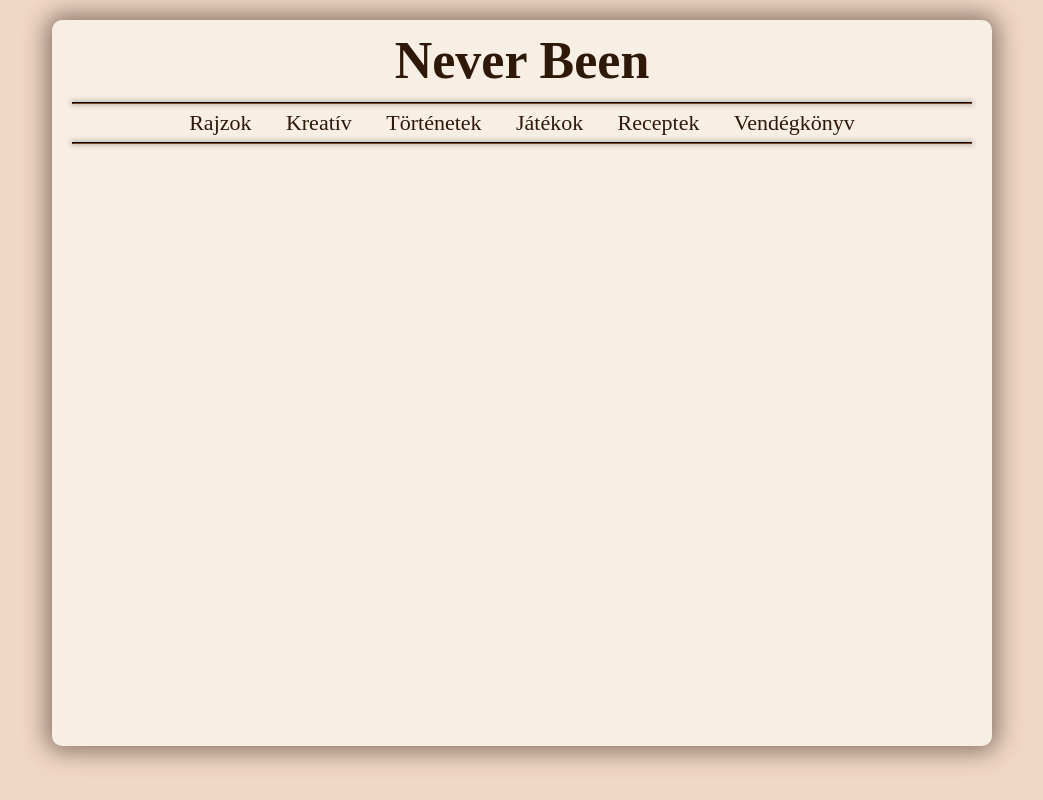
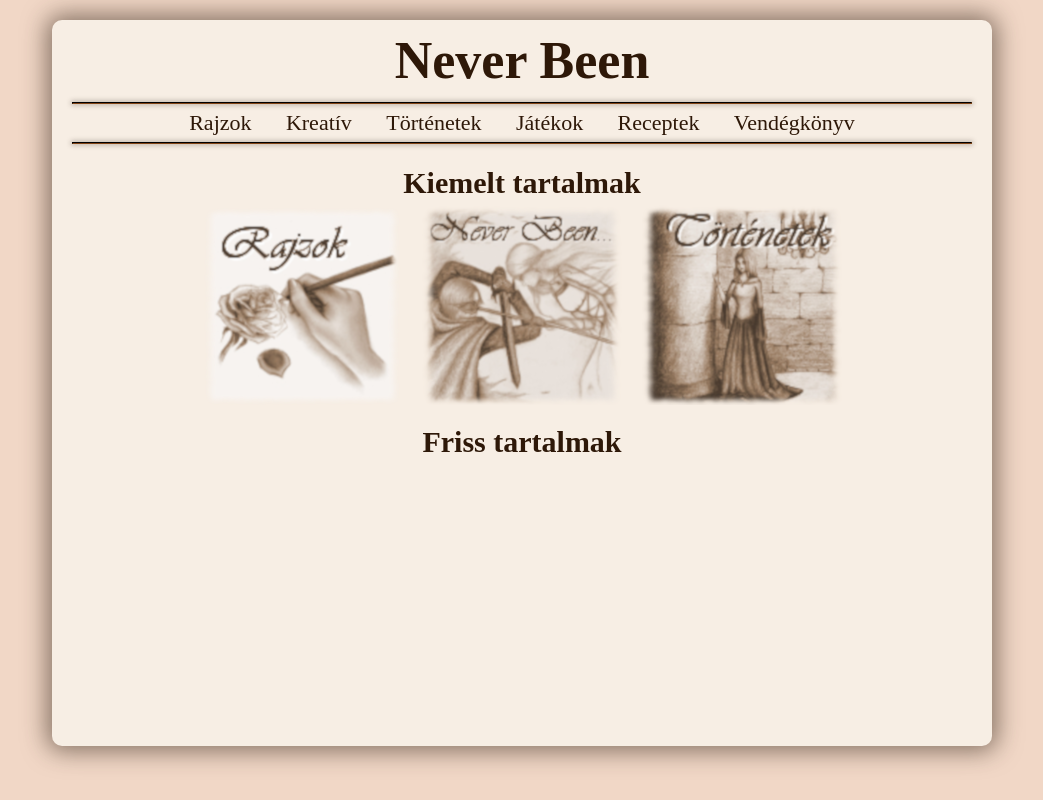
Before and after one commit to Szeba25/nbvue, a Vue app: page / in a window 1280 px wide. Shown: the whole page, without its empty margins (118-1161 px from the left). Built offline with nearby package versions, Linux system fonts and the light colour scheme.

Commit message:
Created highlights menu

```diff
--- a/src/App.vue
+++ b/src/App.vue
@@ -3,7 +3,7 @@
         <div class="logo">
             <h1 class="logo-text">Never Been</h1>
         </div>
-        <div class="menu">
+        <div>
             <hr>
             <div class="menu-content">
                 <p class="menu-point">Rajzok</p>
@@ -16,7 +16,17 @@
             <hr>
         </div>
         <div class="content">
-
+            <div class="highlights-title centered">
+                <h2>Kiemelt tartalmak</h2>
+            </div>
+            <div class="highlights">
+                <div class="highlight-item highlight-item1"></div>
+                <div class="highlight-item highlight-item2"></div>
+                <div class="highlight-item highlight-item3"></div>
+            </div>
+            <div class="updates-title centered">
+                <h2>Friss tartalmak</h2>
+            </div>
         </div>
     </div>
 </template>
@@ -31,7 +41,6 @@ export default {
 body {
     margin: auto;
     max-width: 980px;
-    /* background-color: #d3b58f; */
     background-color: #f1d7c6;
 }
 
@@ -44,6 +53,40 @@ body:after {
              url("assets/design/highlights/st_2.png");
 }
 
+h1 {
+    font-family: "Old English Text MT";
+    color: #2e1808;
+    font-size: 40px;
+}
+
+h2 {
+    font-family: "Monotype Corsiva";
+    color: #2e1808;
+    font-size: 30px;
+    margin: 5px 0px;
+}
+
+p {
+    font-family: "Monotype Corsiva";
+    color: #2e1808;
+    font-size: 16px;
+    line-height: 22px;
+    margin: 5px 0px;
+}
+
+hr {
+    margin: 2px 20px 2px 20px;
+    border-color: #2e1808;
+    border-width: 0.5px;
+    box-shadow: 0px 0px 5px 1px #35261a57;
+}
+
+.centered {
+    text-align: center;
+}
+</style>
+
+<style scoped>
 .main-layout {
     display: grid;
     grid-template-rows: 80px auto auto;
@@ -58,8 +101,6 @@ body:after {
 }
 
 .logo {
-    grid-row-start: 1;
-    grid-row-end: 1;
     display: table;
     height: 80px;
     overflow: hidden;
@@ -73,16 +114,13 @@ body:after {
     font-size: 52px;
 }
 
-.menu {
-    grid-row-start: 2;
-    grid-row-end: 2;
-}
-
 .menu-content {
+    /* Display menu elements in 6 columns */
     display: grid;
     grid-template-columns: auto auto auto auto auto auto;
     grid-gap: 0px;
     padding: 0px;
+
     text-align: center;
     margin: 0px 120px;
 }
@@ -102,28 +140,62 @@ body:after {
 }
 
 .content {
-    grid-row-start: 3;
-    grid-row-end: 3;
     min-height: 600px;
+
+    /* Define a two-row grid for content */
+    display: grid;
+    grid-template-rows: min-content 200px min-content auto;
+    grid-gap: 0px;
+    padding: 0px;
 }
 
-h1 {
-    font-family: "Old English Text MT";
-    color: #2e1808;
-    font-size: 40px;
+.highlights-title {
+    padding: 15px 0px 0px 0px;
 }
 
-p {
-    font-family: "Monotype Corsiva";
-    color: #2e1808;
-    font-size: 16px;
-    line-height: 22px;
+.highlights {
+    margin: 0px auto;
+
+    /* Define a three-column grid for content */
+    display: grid;
+    grid-template-columns: 220px 220px 220px;
+    grid-gap: 0px;
+    padding: 0px;
 }
 
-hr {
-    margin: 2px 20px 2px 20px;
-    border-color: #2e1808;
-    border-width: 0.5px;
-    box-shadow: 0px 0px 5px 1px #35261a57;
+.highlight-item {
+    width: 200px;
+    height: 200px;
+    margin: 0px 10px;
+    transition: 0.3s;
+    background-size: cover;
+}
+
+.highlight-item1 {
+    background-image: url("assets/design/highlights/draw_1.png");
+}
+
+.highlight-item1:hover {
+    background-image: url("assets/design/highlights/draw_2.png");
+}
+
+.highlight-item2 {
+    background-image: url("assets/design/highlights/nb_1.png");
+}
+
+.highlight-item2:hover {
+    background-image: url("assets/design/highlights/nb_2.png");
+}
+
+.highlight-item3 {
+    background-image: url("assets/design/highlights/st_1.png");
+}
+
+.highlight-item3:hover {
+    background-image: url("assets/design/highlights/st_2.png");
+}
+
+.updates-title {
+    padding: 15px 0px 0px 0px;
 }
 </style>
```
